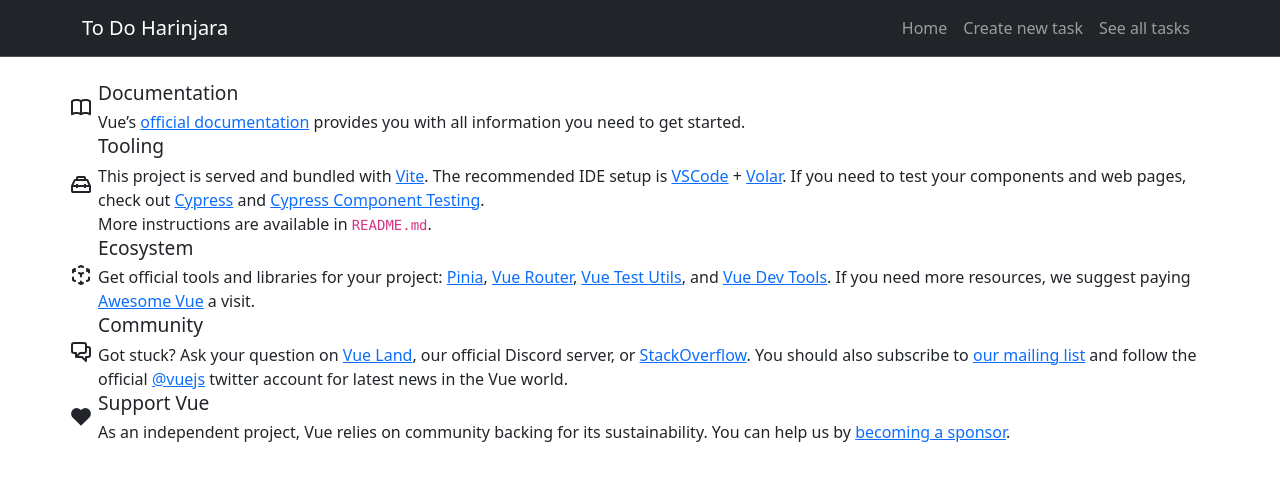
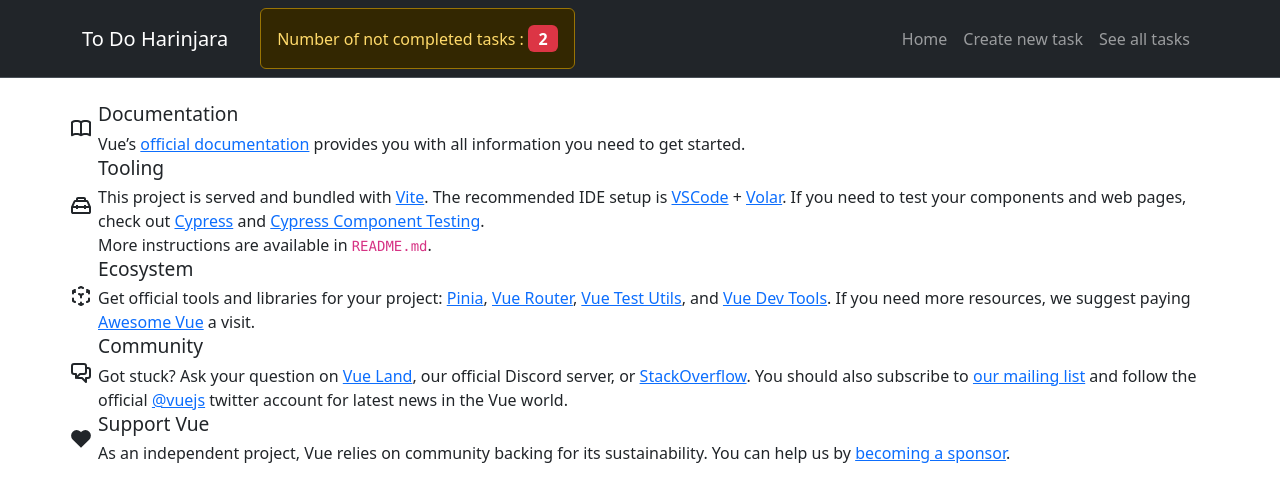
Before and after one commit to Fano-H/to-do-list-harinjara, a Vue app: page / in a window 1280 px wide. Shown: the top 502 px of the page. Built offline with nearby package versions, Linux system fonts and the light colour scheme.

Commit message:
number of not completed task design

```diff
--- a/src/App.vue
+++ b/src/App.vue
@@ -20,6 +20,11 @@
     <nav class="navbar  navbar-expand-lg bg-dark border-bottom border-body" data-bs-theme="dark">
       <div class="container">
         <span class="navbar-brand">To Do Harinjara</span>
+        <div class="text-white">
+          <div class="alert alert-warning mb-0 ms-3" role="alert">
+            Number of not completed tasks : <span class="badge text-bg-danger fs-6">2</span>
+          </div>
+        </div>
         <button class="navbar-toggler" type="button" data-bs-toggle="collapse" data-bs-target="#navbarNavDropdown" aria-controls="navbarNavDropdown" aria-expanded="false" aria-label="Toggle navigation">
           <span class="navbar-toggler-icon"></span>
         </button>
```
